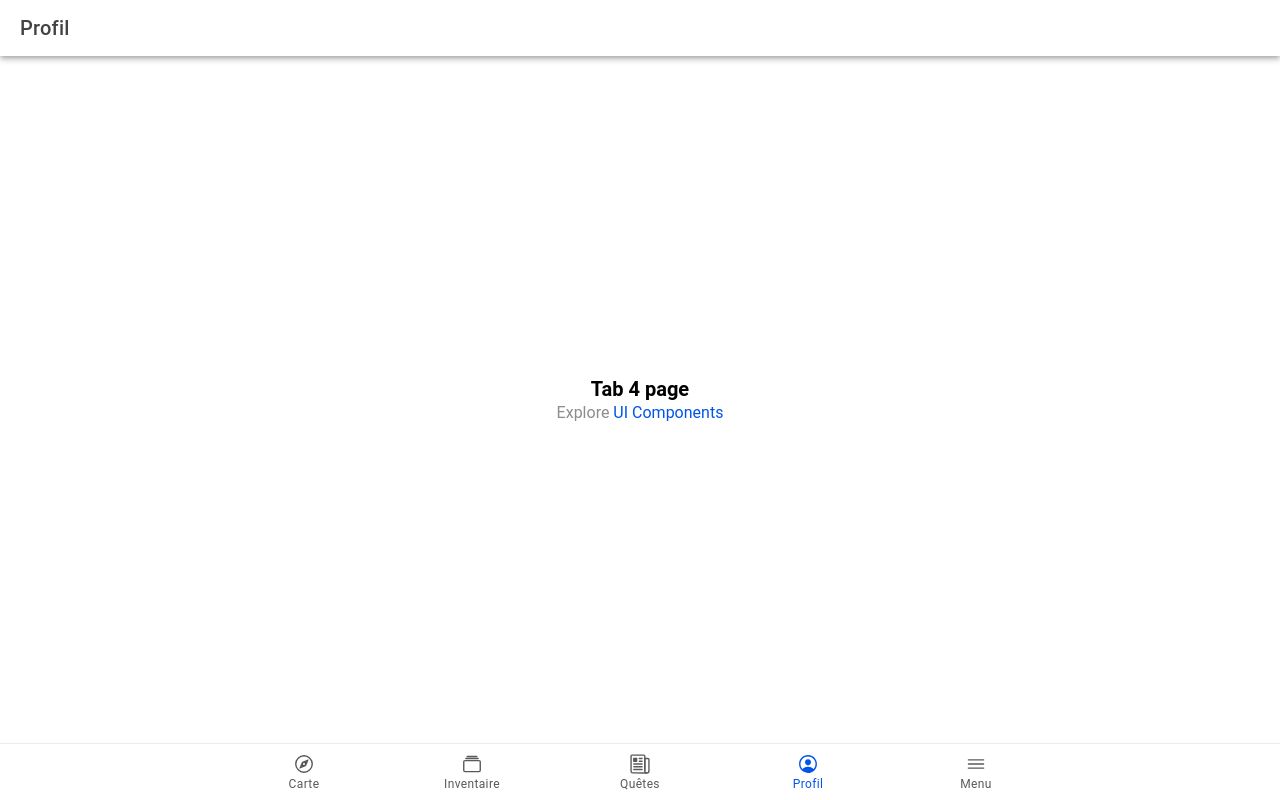
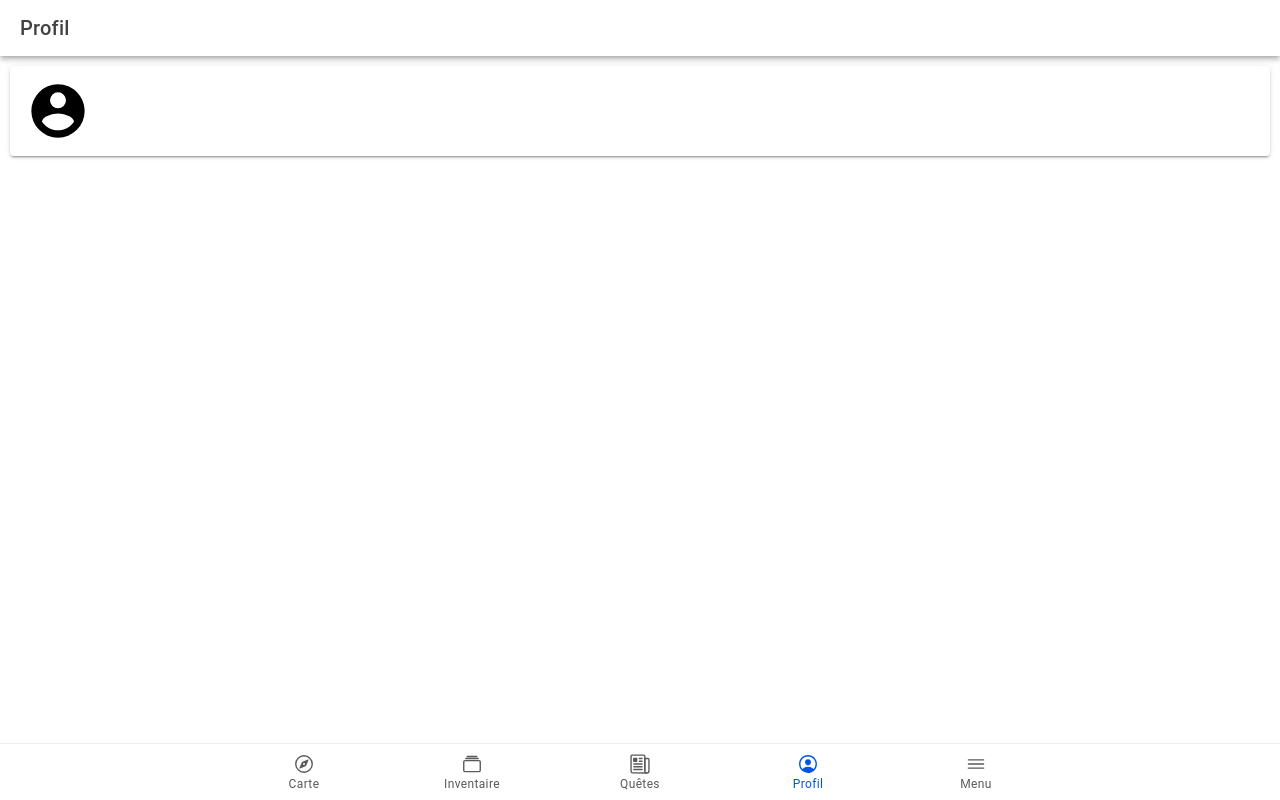
Before and after one commit to HM22-code/emploi-go-front, a React (Vite) app: page /tab4 in a window 1280 px wide. Built offline with nearby package versions, Linux system fonts and the light colour scheme.

Commit message:
Adding profile icon

```diff
--- a/src/pages/Tab4.tsx
+++ b/src/pages/Tab4.tsx
@@ -1,5 +1,5 @@
-import { IonContent, IonHeader, IonPage, IonTitle, IonToolbar } from '@ionic/react';
-import ExploreContainer from '../components/ExploreContainer';
+import { IonContent, IonHeader, IonPage, IonTitle, IonToolbar, IonAvatar, IonCard, IonCardContent } from '@ionic/react';
+import accountCircle from '../assets/account-circle.svg'
 import './Tab4.css';
 
 const Tab4: React.FC = () => {
@@ -11,7 +11,13 @@ const Tab4: React.FC = () => {
                 </IonToolbar>
             </IonHeader>
             <IonContent fullscreen>
-                <ExploreContainer name="Tab 4 page" />
+                <IonCard>
+                    <IonCardContent>
+                        <IonAvatar>
+                            <img src={accountCircle} alt="Silhouette of avatar"/>
+                        </IonAvatar>
+                    </IonCardContent>
+                </IonCard>
             </IonContent>
         </IonPage>
     );
```
Also changed, not shown: src/assets/account-circle.svg (added).
